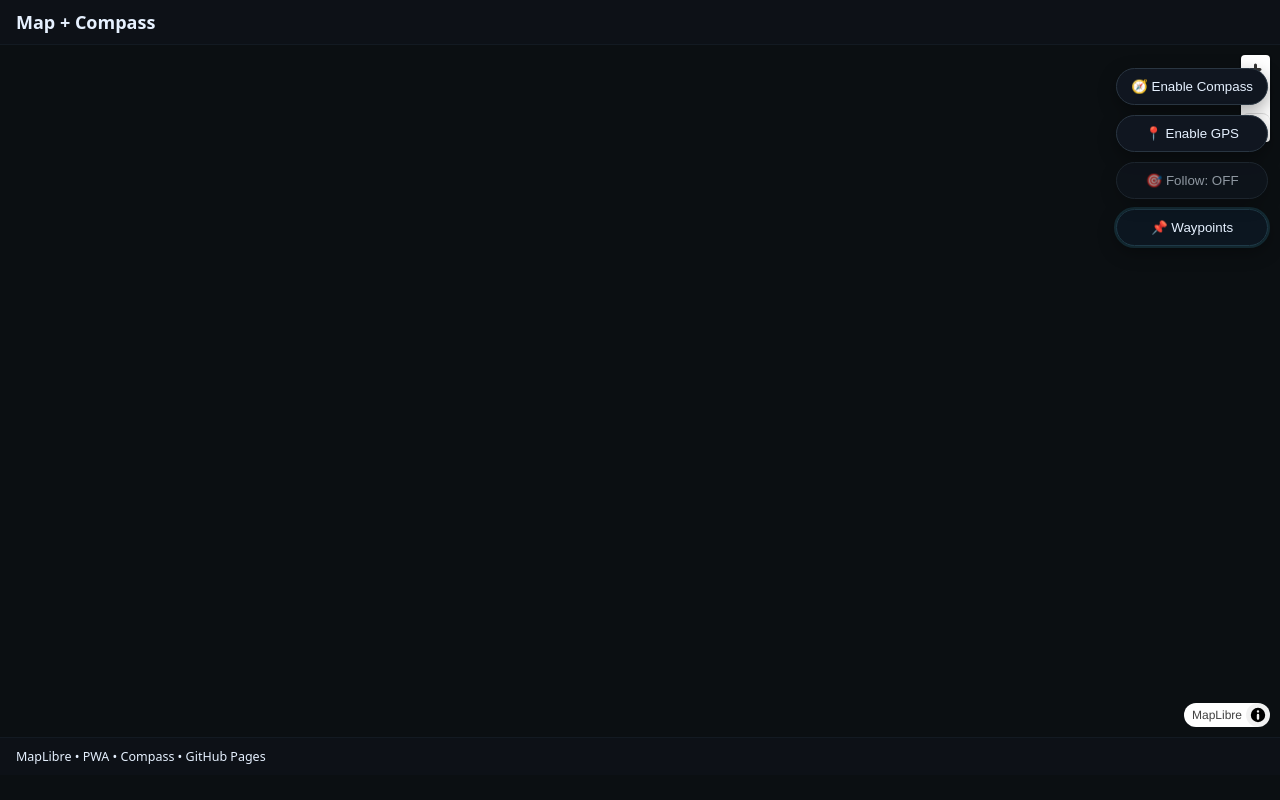
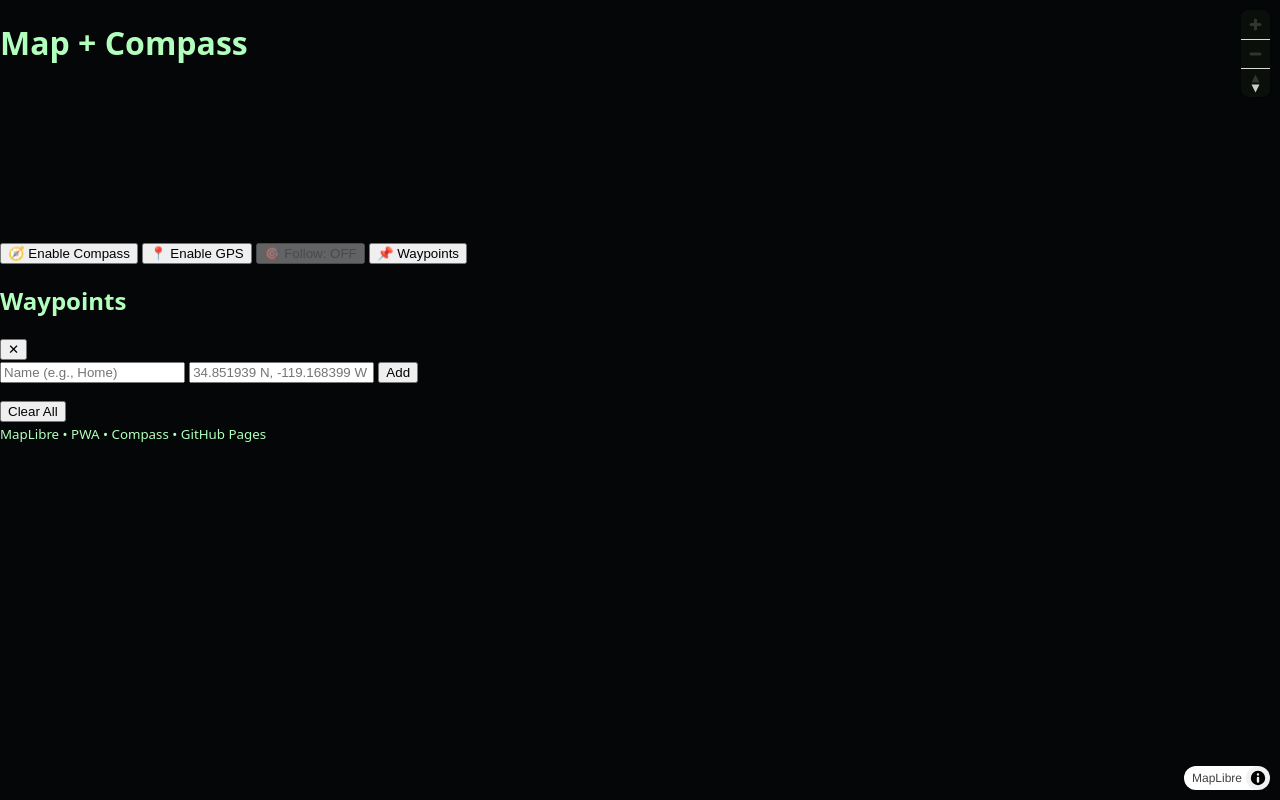
Before and after one commit to winfair/AP-Tool-EXP, a plain HTML site: page index.html in a window 1280 px wide. Drawn offline with nearby package versions, Linux system fonts and the light colour scheme; no server answers.

Commit message:
Update style.css

```diff
--- a/style.css
+++ b/style.css
@@ -1,89 +1,76 @@
-:root{
-  --bg:#0b0f12; --card:#12181f; --text:#e6f1ff; --muted:#8aa1b1;
-  --accent:#4cc9f0; --danger:#e5383b; --green:#3ddc84;
-  --ring:#23303c;
+/* style.css — base layout & map visuals */
+
+:root {
+  --bg: #040607;
+  --panel: #0a0f0a;
+  --text: #b2ffbd;
+  --dim: #6ddf82;
+  --accent: #1b5120;
+  --green: #2aff2a;
+  --amber: #ffc04d;
+  --shadow: rgba(0, 0, 0, 0.35);
 }
 
-*{ box-sizing:border-box; }
-html,body{ margin:0; padding:0; height:100%; background:var(--bg); color:var(--text);
-  font:15px system-ui,-apple-system,Segoe UI,Roboto,Ubuntu,Cantarell,Noto Sans,Arial,sans-serif;
+html, body {
+  margin: 0;
+  padding: 0;
+  width: 100%;
+  height: 100%;
+  background: var(--bg);
+  color: var(--text);
+  font-family: system-ui, sans-serif;
+  overflow: hidden;
 }
 
-header,footer{
-  padding:10px 16px; background:#0d1117; display:flex; justify-content:space-between; align-items:center;
-  border-bottom:1px solid #131a22;
-}
-footer{ border-top:1px solid #131a22; border-bottom:none; }
-
-h1{ margin:0; font-size:18px; }
-h2{ margin:0; font-size:16px; color:var(--accent); }
-
-main{ position:relative; }
-
-#map{
-  width:100%; height:calc(100vh - 108px); /* header + footer approx */
-  position:relative; z-index:1;
+#map {
+  position: absolute;
+  top: 0;
+  left: 0;
+  right: 0;
+  bottom: 0;
 }
 
-#hud{
-  position:absolute; inset:0 0 auto 0; /* sits over map */
-  top:48px; /* just under header */
-  height:calc(100vh - 108px);
-  width:100%;
-  pointer-events:none; display:block; z-index:2;
+/* Attribution footer */
+#attribution {
+  position: absolute;
+  bottom: 0.5em;
+  right: 0.75em;
+  background: var(--panel);
+  color: var(--dim);
+  font-size: 11px;
+  padding: 0.25em 0.5em;
+  border-radius: 6px;
+  box-shadow: 0 2px 6px var(--shadow);
+  z-index: 5;
+}
+#attribution a {
+  color: var(--text);
+  text-decoration: none;
+}
+#attribution a:hover {
+  text-decoration: underline;
 }
 
-/* Aligned target name */
-.target-info{
-  position:absolute; top:56px; left:50%; transform:translateX(-50%);
-  background:rgba(20,26,34,.92); border:1px solid var(--ring); border-radius:10px;
-  padding:6px 10px; font-size:14px; color:var(--text); pointer-events:none; z-index:3;
+/* MapLibre built-in controls override */
+.maplibregl-ctrl {
+  font-family: inherit;
 }
-
-/* Floating action buttons */
-.fab-stack{
-  position:fixed; right:12px; top:68px; display:grid; gap:10px; z-index:4;
+.maplibregl-ctrl-group {
+  border-radius: 8px;
+  box-shadow: 0 2px 6px var(--shadow);
+  overflow: hidden;
+  background: var(--panel);
 }
-.fab{
-  background:#101620; color:var(--text); border:1px solid #2a3642; border-radius:999px;
-  padding:10px 14px; cursor:pointer; box-shadow:0 6px 18px rgba(0,0,0,.35);
+.maplibregl-ctrl button {
+  background: var(--panel);
+  border: none;
+  color: var(--text);
 }
-.fab:hover{ background:#0e151f; }
-.fab:disabled{ opacity:.6; cursor:not-allowed; }
-.fab-accent{ border-color:#1f3947; background:#0c1620; outline:2px solid rgba(76,201,240,.15); }
-
-/* Waypoints floating panel (drawer) */
-.panel{
-  position:fixed; right:12px; bottom:12px; width:min(92vw, 420px);
-  background:var(--card); border:1px solid var(--ring); border-radius:12px; z-index:6;
-  box-shadow:0 10px 28px rgba(0,0,0,.45);
-  display:flex; flex-direction:column; gap:10px; padding:12px;
+.maplibregl-ctrl button:hover {
+  background: var(--accent);
+  color: #fff;
 }
-.panel.hidden{ display:none; }
-
-.panel-header{ display:flex; align-items:center; justify-content:space-between; gap:8px; }
-.icon-btn{
-  background:#0f151e; color:var(--text); border:1px solid #2a3642; border-radius:8px; padding:6px 10px; cursor:pointer;
+.maplibregl-ctrl button:focus {
+  outline: none;
+  box-shadow: 0 0 0 2px var(--amber);
 }
-
-.wp-form{ display:grid; grid-template-columns: 1fr 1fr auto; gap:8px; }
-.wp-list{ list-style:none; margin:0; padding:0; display:grid; gap:8px; max-height:40vh; overflow:auto; }
-.wp-list li{
-  background:#0f141b; border:1px solid #1e2a35; border-radius:8px; padding:8px;
-  display:flex; align-items:center; justify-content:space-between; gap:10px;
-}
-.wp-list .meta{ color:var(--muted); font-size:.9rem; }
-button{ background:#101620; color:var(--text); border:1px solid #2a3642; border-radius:8px; padding:6px 12px; cursor:pointer; }
-button:hover{ background:#0e141e; }
-button.danger{ background:#2b1214; border-color:#3a1719; color:#fbb; }
-button.full{ width:100%; }
-
-input{
-  background:#0c1219; color:var(--text); border:1px solid #2a3642; border-radius:8px; padding:6px 10px;
-}
-input::placeholder{ color:#6c8393; }
-
-/* Map height adjustment on very tall screens */
-@media (min-height:1000px){
-  #map, #hud{ height:calc(100vh - 110px); }
-}
```
